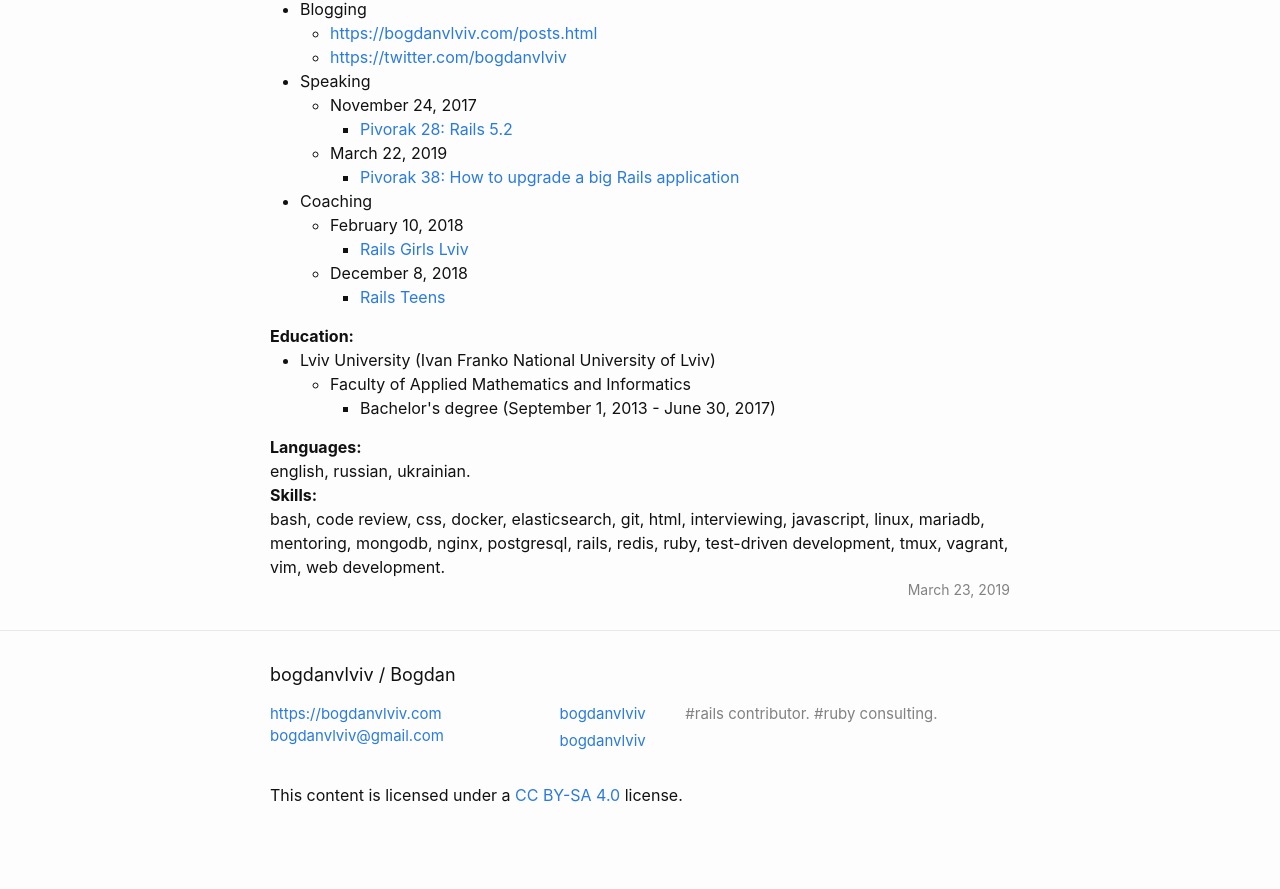
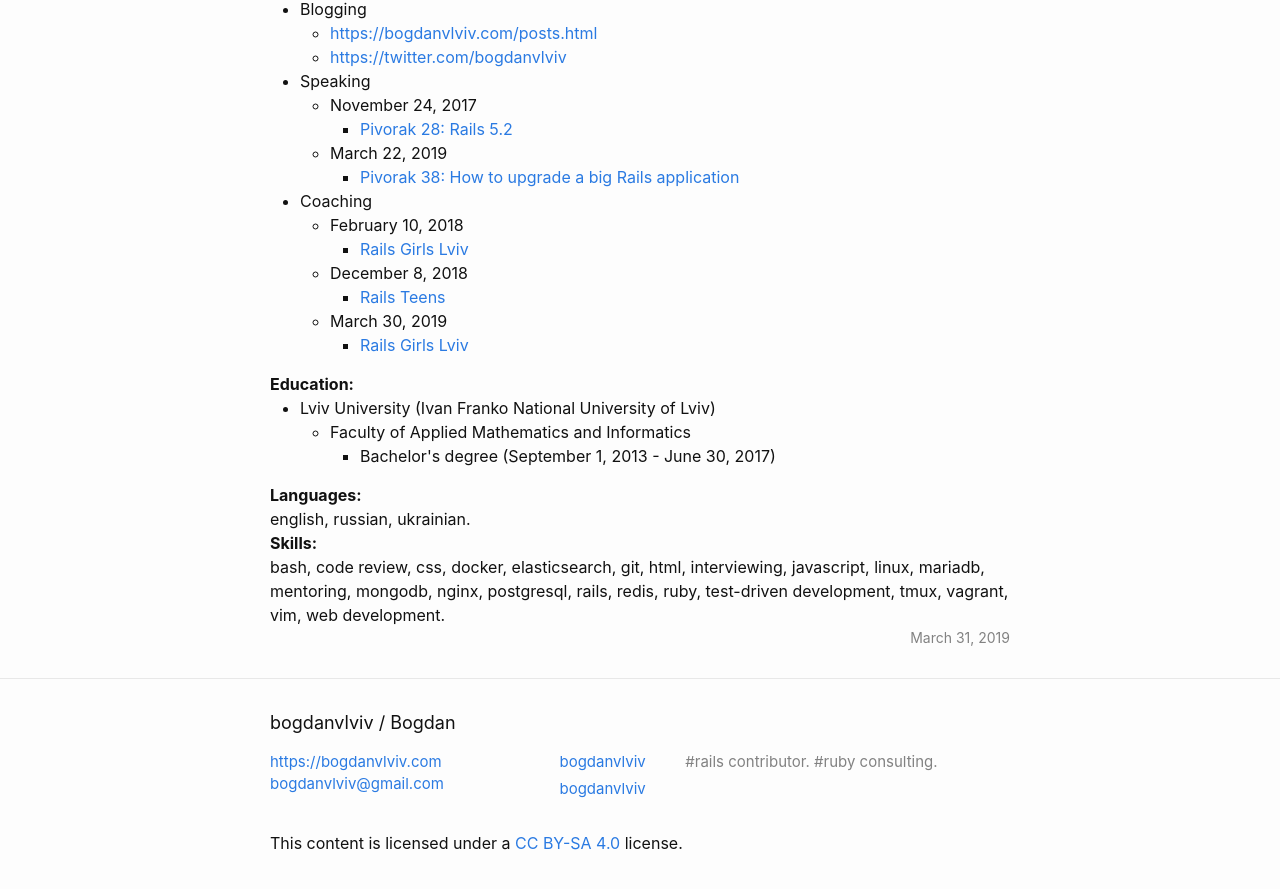
Before and after one commit to crowdpro3/bogdanvlviv.github.io, a Jekyll site: the page built from resume.html, in a window 1280 px wide and 900 px high, scrolled down 1492 px. Shown: the top 889 px of the window. Built offline with Jekyll 4.4.1, drawn with Linux system fonts in a browser that asks for light colours; before the commit the page ends 2344 px from its top, so only the background shows below that.

Commit message:
Update resume
Add Rails Girls Lviv 2019

```diff
--- a/resume.html
+++ b/resume.html
@@ -197,6 +197,14 @@ permalink: /resume.html
               </li>
             </ul>
           </li>
+          <li>
+            March 30, 2019
+            <ul>
+              <li>
+                <a href="{{ "/posts/ruby/rails/rails-girls-lviv-2019-03-30.html" | absolute_url }}" target="_blank">Rails Girls Lviv</a>
+              </li>
+            </ul>
+          </li>
         </ul>
       </li>
     </ul>
@@ -231,5 +239,5 @@ permalink: /resume.html
     <div>bash, code review, css, docker, elasticsearch, git, html, interviewing, javascript, linux, mariadb, mentoring, mongodb, nginx, postgresql, rails, redis, ruby, test-driven development, tmux, vagrant, vim, web development.</div>
   </div>
 
-  <span class="resume-meta" title="Updated at"><time itemprop="dateUpdated">March 23, 2019</time></span>
+  <span class="resume-meta" title="Updated at"><time itemprop="dateUpdated">March 31, 2019</time></span>
 </div>
```
